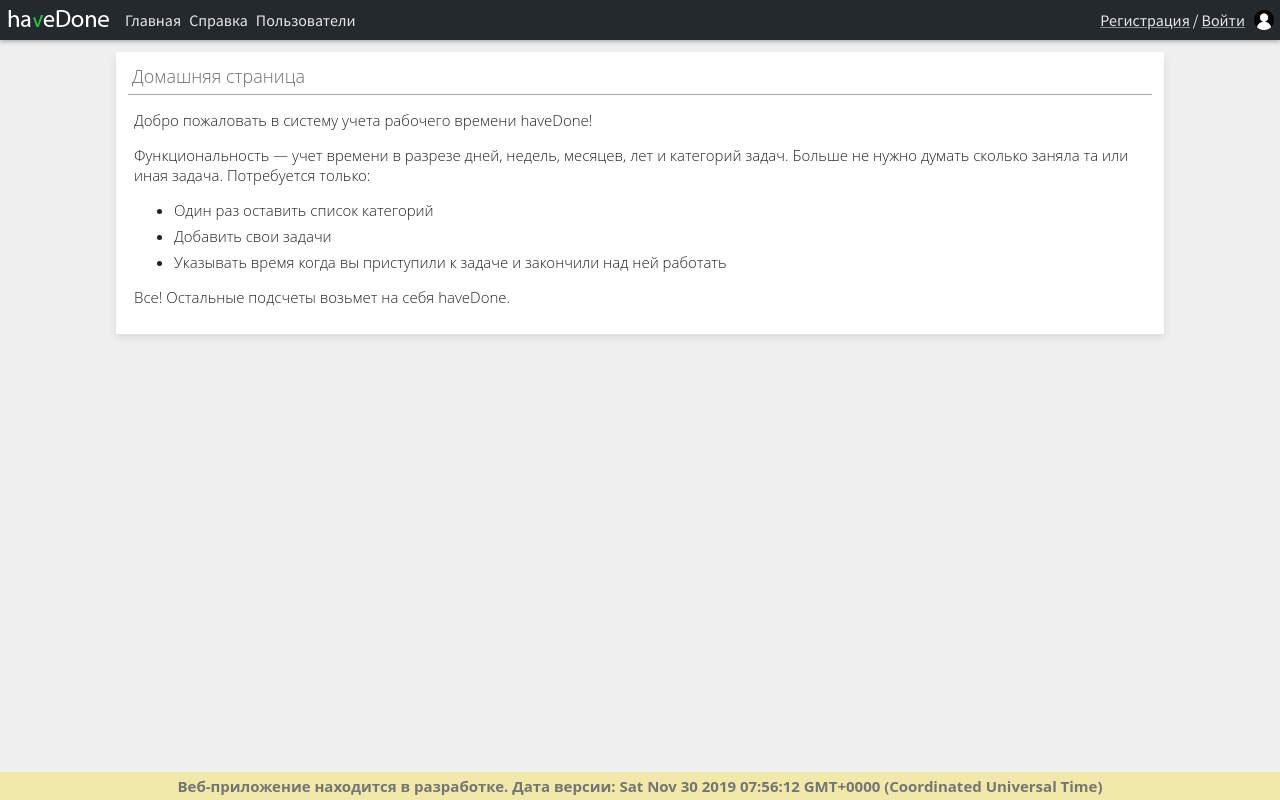
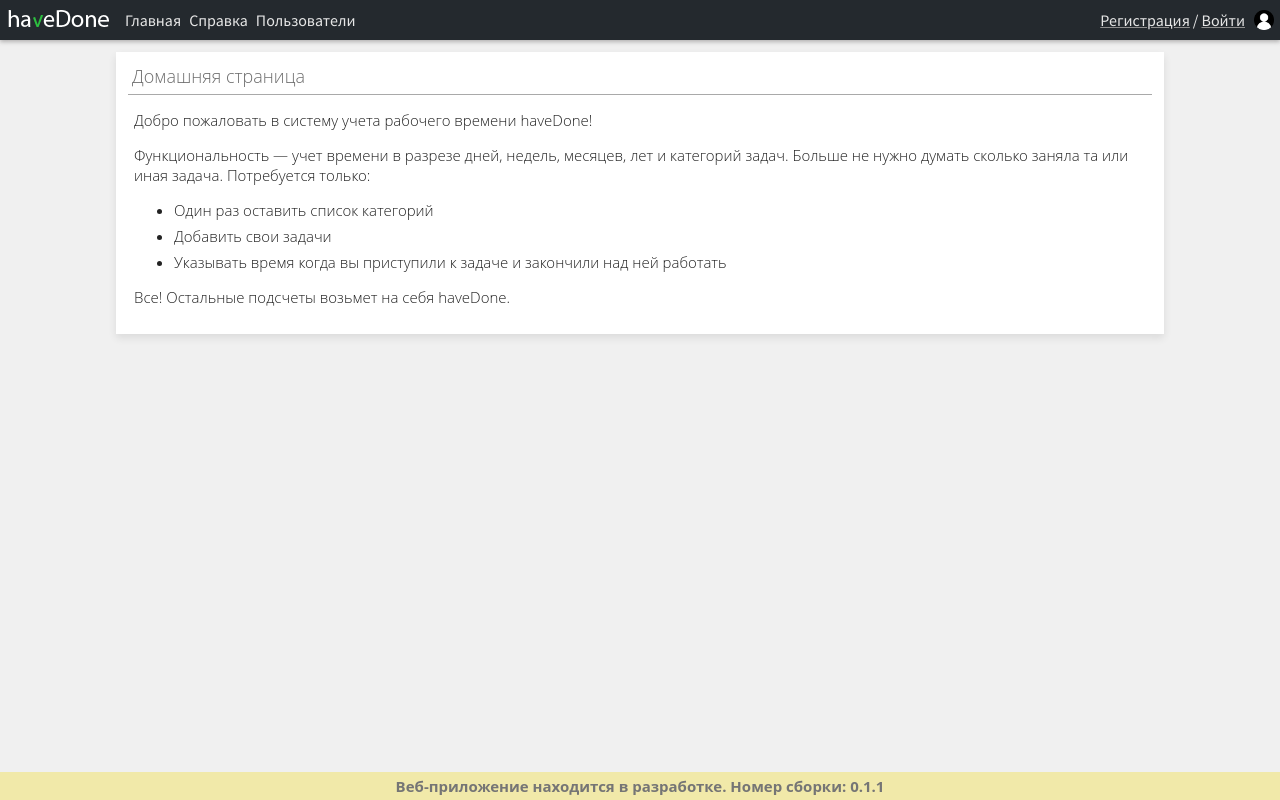
Before and after one commit to treepoint/reactFront, a React (Create React App) app: page / in a window 1280 px wide. Built offline with nearby package versions, Linux system fonts and the light colour scheme; no server answers.

Commit message:
little fix

```diff
--- a/package.json
+++ b/package.json
@@ -1,6 +1,6 @@
 {
   "name": "haveDone",
-  "version": "0.1.0",
+  "version": "0.1.1",
   "private": true,
   "dependencies": {
     "axios": "^0.19.0",
--- a/src/Containers/App/App.js
+++ b/src/Containers/App/App.js
@@ -80,8 +80,6 @@ class App extends React.Component {
   }
 
   render() {
-    let buildDate = new Date(Date.now());
-
     return (
       <body>
         <Header />
@@ -102,12 +100,7 @@ class App extends React.Component {
           this.props.modalWindowState,
           this.props.modalWindowName
         )}
-        <BroadCastMessage
-          message={
-            "Веб-приложение находится в разработке. Дата версии: " +
-            buildDate.toString()
-          }
-        />
+        <BroadCastMessage message="Веб-приложение находится в разработке. Номер сборки: 0.1.1" />
       </body>
     );
   }
```
